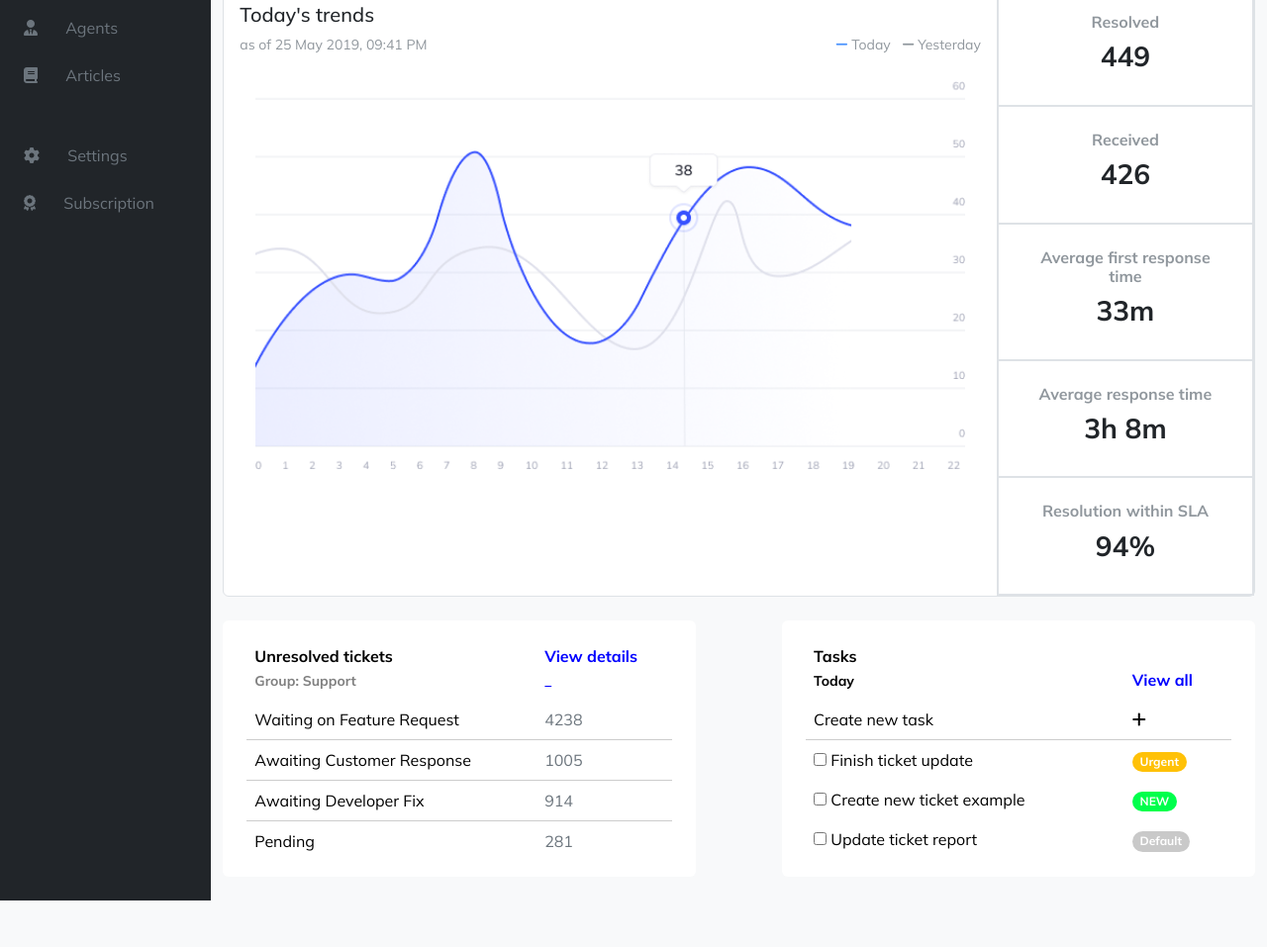
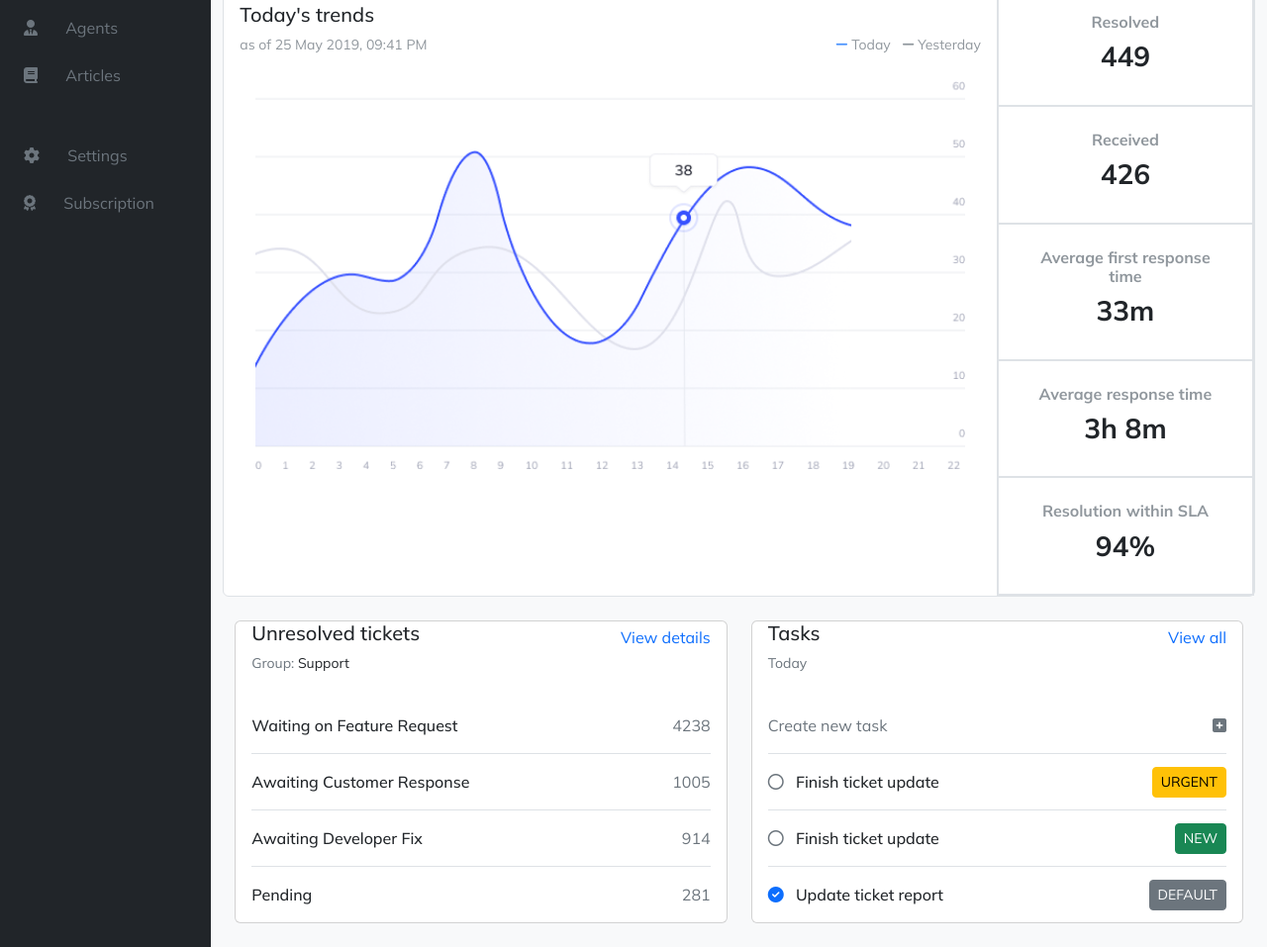
Before and after one commit to Balaji0Ramesh/INM320_Bootstrap_Assignment, a website: page index.html in a window 1280 px wide. Shown: the part 254-1211 px from the top of the page at 99% size. Before the commit the page ends 1164 px from the top, so only its background shows below. Drawn offline with nearby package versions, Linux system fonts and the light colour scheme.

Commit message:
Ramon Update Final

```diff
--- a/index.html
+++ b/index.html
@@ -240,100 +240,66 @@
             <!-- Unresolved tickets & Tasks -->
 
             <div class="container">
-                <div class="row pt-4 pb-4">
-                  <div class="col-md bg-white rounded-2">
-                    <div class="container mt-3">
-                      <table class="table table-borderless">
-                        <thead>
-                          <tr>
-                            <th scope="col" class="text-left">Unresolved tickets
-                              <br>
-                              <small style="color: gray;">Group: Support</small>
-                            </th>
-                            <th scope="col" class="text-right" style="color: blue;">View details
-                              <br>
-                              <small class="hide-text">_</small>
-                            </th>
-                          </tr>
-                        </thead>
-                        <tbody>
-                          <tr>
-                            <td class="text-left" style="border-bottom: 1px solid #ccc;">Waiting on Feature Request</td>
-                            <td class="text-right text-secondary" style="border-bottom: 1px solid #ccc;">4238</td>
-                          </tr>
-                          <tr>
-                            <td class="text-left" style="border-bottom: 1px solid #ccc;">Awaiting Customer Response</td>
-                            <td class="text-right text-secondary" style="border-bottom: 1px solid #ccc;">1005</td>
-                          </tr>
-                          <tr>
-                            <td class="text-left" style="border-bottom: 1px solid #ccc;">Awaiting Developer Fix</td>
-                            <td class="text-right text-secondary" style="border-bottom: 1px solid #ccc;">914</td>
-                          </tr>
-                          <tr>
-                            <td class="text-left">Pending</td>
-                            <td class="text-right text-secondary">281</td>
-                          </tr>
-                        </tbody>
-                      </table>
+                <section class="row gx-4 justify-content-between pt-4 pb-4">
+                  <article class="col-12 col-md-6">
+                    <div class="card px-3">
+                      <div class="d-flex justify-content-between align-items-center">
+                        <h5>Unresolved tickets</h5>
+                        <a class="text-end text-decoration-none" href="#">View details</a>
+                      </div>
+                      <p class="small mb-4"><span class="text-secondary">Group: </span>Support</p>
+                      <div class="d-flex justify-content-between align-items-center border-bottom">
+                        <p class="my-3 fw-medium">Waiting on Feature Request</p>
+                        <p class="my-3  text-end text-secondary">4238</p>
+                      </div>
+                      <div class="d-flex justify-content-between align-items-center border-bottom">
+                        <p class="my-3 fw-medium">Awaiting Customer Response</p>
+                        <p class="my-3  text-end text-secondary">1005</p>
+                      </div>
+                      <div class="d-flex justify-content-between align-items-center border-bottom">
+                        <p class="my-3 fw-medium">Awaiting Developer Fix</p>
+                        <p class="my-3  text-end text-secondary">914</p>
+                      </div>
+                      <div class="d-flex justify-content-between align-items-center">
+                        <p class="my-3 fw-medium">Pending</p>
+                        <p class="my-3  text-end text-secondary">281</p>
                       </div>
                     </div>
-                  <div class="col-md-1"></div>
-                  <div class="col-md bg-white rounded-2">
-                    <div class="container mt-3">
-                      <table class="table table-borderless">
-                        <thead>
-                          <tr>
-                            <th scope="col" class="text-left">Tasks
-                              <br>
-                              <small>Today</small>
-                            </th>
-                            <th scope="col" class="text-right" style="color: blue;">View all</th>
-                          </tr>
-                        </thead>
-                        <tbody>
-                          <tr>
-                            <td class="text-left" style="border-bottom: 1px solid #ccc;">Create new task</td>
-                            <td class="text-right" style="border-bottom: 1px solid #ccc;"><i class="fas fa-plus"></i></td>
-                          </tr>
-                          <tr>
-                            <td class="text-left">
-                                <div class="custom-control custom-checkbox">
-                                    <input type="checkbox" class="custom-control-input" id="finishTicketUpdate1">
-                                    <label class="custom-control-label" for="finishTicketUpdate1">Finish ticket update</label>
+                  </article>
+                  <article class="col-12 col-md-6">
+                    <div class="card px-3">
+                      <div class="d-flex justify-content-between align-items-center">
+                        <h5>Tasks</h5>
+                        <a class="text-end text-decoration-none" href="#">View all</a>
                       </div>
-                            </td>
-                            <td class="text-right">
-                                <span class="badge rounded-pill" style="background-color: #ffc107;">Urgent</span>
-                            </td>
-                        </tr>
-                        <tr>
-                            <td class="text-left">
-                                <div class="custom-control custom-checkbox">
-                                    <input type="checkbox" class="custom-control-input" id="finishTicketUpdate2">
-                                    <label class="custom-control-label"  for="finishTicketUpdate2">Create new ticket example</label>
+                      <p class="small mb-4 text-secondary">Today</p>
+                      <div class="d-flex justify-content-between align-items-center border-bottom">
+                        <p class="my-3 text-secondary">Create new task</p>
+                        <i class="my fa-solid fa-square-plus text-secondary text-end"></i>
                       </div>
-                            </td>
-                            <td class="text-right">
-                                <span class="badge rounded-pill" style="background-color: #00ff4c;">NEW</span>
-                            </td>
-                        </tr>
-                        <tr>
-                            <td class="text-left">
-                                <div class="custom-control custom-checkbox">
-                                    <input type="checkbox" class="custom-control-input" id="finishTicketUpdate3">
-                                    <label class="custom-control-label" for="finishTicketUpdate3">Update ticket report</label>
+                      <div class="d-flex justify-content-between align-items-center border-bottom">
+                        <p class="my-3 fw-medium"><i class="fa-regular fa-circle text-secondary me-2"></i> Finish ticket update</p>
+                        <div class="text-end">
+                          <button class="btn btn-warning btn-sm small">URGENT</button>
                         </div>
-                            </td>
-                            <td class="text-right">
-                                <span class="badge rounded-pill" style="background-color: #c9c9c9;">Default</span>
-                            </td>
-                        </tr>
-                        </tbody>
-                      </table>
+                      </div>
+                      <div class="d-flex justify-content-between align-items-center border-bottom">
+                        <p class="my-3 fw-medium"><i class="fa-regular fa-circle text-secondary me-2"></i> Finish ticket update</p>
+                        <div class="text-end">
+                          <button class="btn btn-success btn-sm small">NEW</button>
+                        </div>
+                      </div>
+                      <div class="d-flex justify-content-between align-items-center">
+                        <p class="my-3 fw-medium"><i class="fa-solid fa-circle-check text-primary me-2"></i> Update ticket report</p>
+                        <div class="text-end">
+                          <button class="btn btn-secondary btn-sm small">DEFAULT</button>
                         </div>
                       </div>
                     </div>
+                  </article>
+                </section>
               </div>
+
 
         </main>
     </div>
```
Lines whose indentation alone changed are shown as unchanged.
